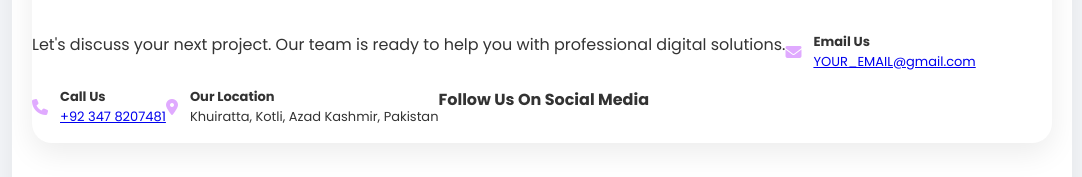
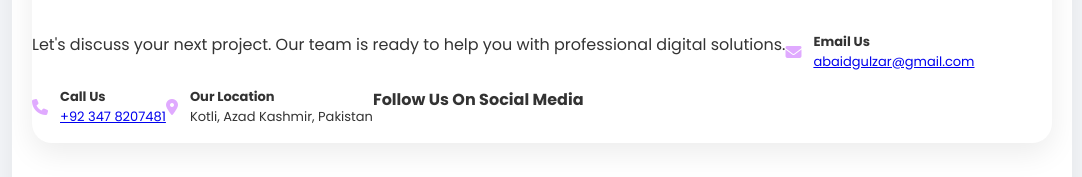
Before and after one commit to artlumhub/artlum, a plain HTML site: page index.html in a window 1280 px wide. Shown: the part 3532-3709 px from the top of the page, without its empty margins (98-1180 px from the left). Drawn offline with Linux system fonts and the light colour scheme.

Commit message:
Update index.html

```diff
--- a/index.html
+++ b/index.html
@@ -445,8 +445,8 @@
                 <div>
                     <strong>Email Us</strong><br>
                     <a class="contact-link"
-                       href="mailto:YOUR_EMAIL@gmail.com">
-                        YOUR_EMAIL@gmail.com
+                       href="mailto:abaidgulzar@gmail.com">
+                        abaidgulzar@gmail.com
                     </a>
                 </div>
             </div>
@@ -466,7 +466,7 @@
                 <i class="fa-solid fa-location-dot"></i>
                 <div>
                     <strong>Our Location</strong><br>
-                    Khuiratta, Kotli, Azad Kashmir, Pakistan
+                    Kotli, Azad Kashmir, Pakistan
                 </div>
             </div>
 
```
